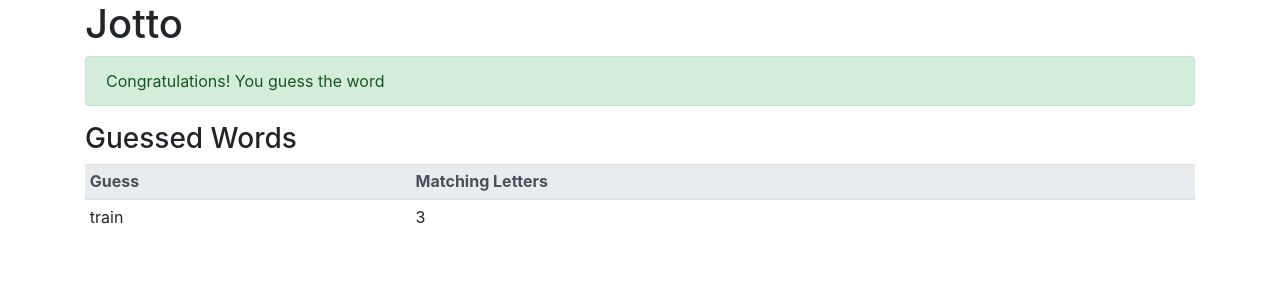
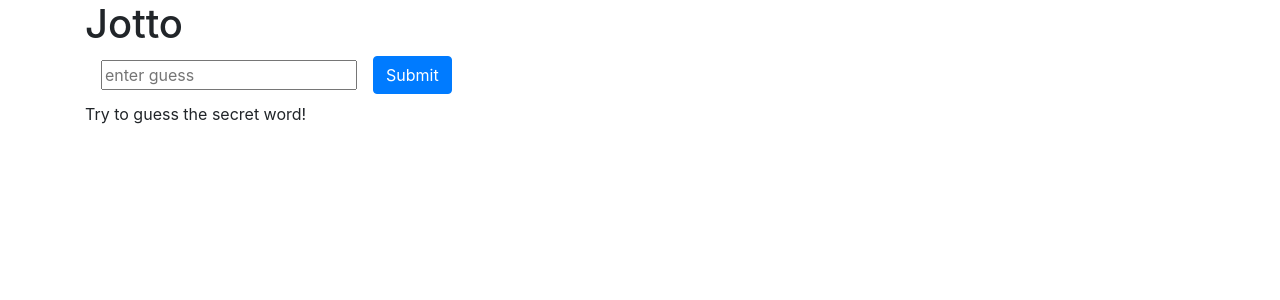
Before and after one commit to Andreamoon/JottoApp, a React app: page / in a window 1280 px wide. Shown: the top 300 px of the page. Built offline with nearby package versions, Linux system fonts and the light colour scheme.

Commit message:
add functional tests

```diff
--- a/package.json
+++ b/package.json
@@ -51,6 +51,8 @@
     "webpack-dev-server": "^3.7.2"
   },
   "devDependencies": {
-    "check-prop-types": "^1.1.2"
+    "check-prop-types": "^1.1.2",
+    "jsdom": "20.0.0",
+    "jsdom-global": "3.0.2"
   }
 }
--- a/src/App.js
+++ b/src/App.js
@@ -1,32 +1,20 @@
 import React from "react";
 import Congrats from "./Congrats";
 import GuessedWords from "./GuessedWords";
+import Input from "./Input";
 import "./app.css";
 
 export function App() {
-  const [count, setCount] = React.useState(0);
-  const [displayMsg, setDislayMsg] = React.useState(false);
-  function increment() {
-    setCount(count + 1);
-    if (count === 0) {
-      setDislayMsg(false);
-    }
-  }
-  function decrement() {
-    if (count > 0) {
-      setCount(count - 1);
-      setDislayMsg(false);
-    } else {
-      setDislayMsg(true);
-    }
-  }
+  // TODO: get props from shared state
+  const success = false;
+  const secretWord = "party";
+  const guessedWords = [];
   return (
     <div data-test="component-app" className="container">
       <h1>Jotto</h1>
-      <Congrats success={true} />
-      <GuessedWords
-        guessedWords={[{ guessedWord: "train", letterMatchCount: 3 }]}
-      />
+      <Congrats success={success} />
+      <Input success={success} secretWord={secretWord} />
+      <GuessedWords guessedWords={guessedWords} />
     </div>
   );
 }
```
Also changed, not shown: 2 other files (tests, documents, lock files or other folders).
